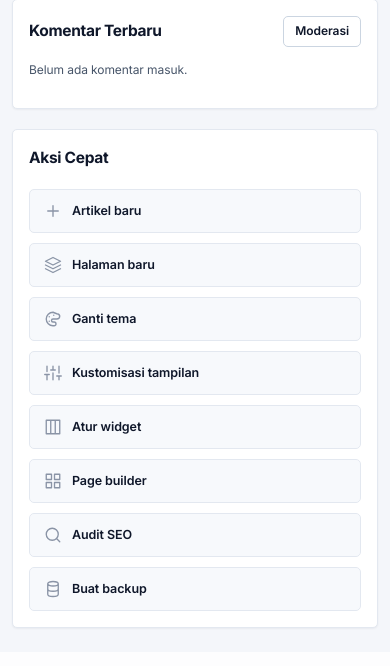
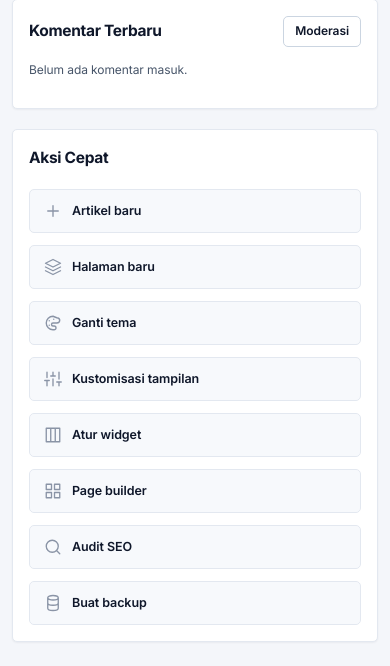
Before and after one commit to mjra271099/CMS-BLOGGING, a PHP site: page /admin/index.php in a window 390 px wide. Shown: the part 1381-2047 px from the top of the page. Before the commit the page ends 2010 px from the top, so only its background shows below. Run offline with PHP 8.4, Linux system fonts and the light colour scheme; the visitor is signed in with stand-in values (Sample User, id 1); data that the repository does not hold is empty; some libraries are stand-ins or nearby versions.

Commit message:
fix(admin): tidy layout across all screen widths
- Cap content at a 1720px measure and centre it on ultra-wide displays so
  tables, inputs and text lines stay readable instead of stretching.
- Align top-bar controls with the content column using the same measure;
  unify mobile top-bar padding with the main gutter.
- Keep 4 KPI cards on one row only while they stay comfortable, then switch
  to 2x2 instead of four cramped cards.
- Make in-card quick actions an even grid of equal-height chips that adapts
  4/3/2/1 columns by width.
- Allow widget type labels to wrap so they are never clipped on narrow screens.

```diff
--- a/assets/admin-app.css
+++ b/assets/admin-app.css
@@ -457,7 +457,7 @@ input.slug-input { min-height: 34px; padding: 5px 9px; font-size: 12px; }
 .widget-item .drag-handle { color: #94a3b8; font-size: 14px; letter-spacing: -2px; user-select: none; }
 .widget-main { flex: 1; min-width: 0; }
 .widget-main strong { display: block; font-size: 12.5px; overflow: hidden; text-overflow: ellipsis; white-space: nowrap; }
-.widget-main .muted { display: block; margin-top: 2px; font-size: 10.5px; }
+.widget-main .muted { display: block; margin-top: 2px; font-size: 10.5px; overflow-wrap: anywhere; }
 .widget-tools { display: flex; flex-wrap: wrap; gap: 4px; }
 .widget-tools form { display: inline; margin: 0; }
 .widget-tools button { min-height: 27px; padding: 3px 8px; font-size: 10.5px; }
--- a/assets/admin.css
+++ b/assets/admin.css
@@ -1127,6 +1127,13 @@ textarea:focus-visible {
     --admin-sidebar-collapsed: 76px;
     --admin-header-height: 64px;
 
+    /* Content measure: the admin stops stretching once it reaches this width
+       and centres instead, so ultra-wide monitors do not produce 2000px-wide
+       tables, inputs and text lines. The top bar uses the same measure, so its
+       controls stay aligned with the content column. */
+    --admin-content-max: 1720px;
+    --admin-pad-x: clamp(14px, 2vw, 30px);
+
     color-scheme: light;
 }
 
@@ -1433,7 +1440,9 @@ h1, h2, h3, h4, h5, h6 {
 .top {
     gap: var(--sp-3);
     min-height: var(--admin-header-height);
-    padding: 0 clamp(14px, 2vw, 28px);
+    /* Align the top-bar controls with the content column: on ultra-wide screens
+       the extra space is split evenly on both sides of the same measure. */
+    padding-inline: max(var(--admin-pad-x), calc((100% - var(--admin-content-max)) / 2 + var(--admin-pad-x)));
     background: color-mix(in srgb, var(--admin-surface) 90%, transparent);
     border-bottom: 1px solid var(--admin-border);
     box-shadow: var(--admin-shadow-sm);
@@ -1579,12 +1588,12 @@ h1, h2, h3, h4, h5, h6 {
 .user-menu-panel .danger-text { color: var(--admin-danger); }
 .user-menu-sep { height: 1px; margin: 4px 6px; background: var(--admin-border-light); }
 
-/* --- 39. CONTENT AREA (FULL WIDTH) ------------------------------ */
+/* --- 39. CONTENT AREA (FULL WIDTH, MEASURED ON ULTRA-WIDE) ------ */
 .main {
     width: 100%;
-    max-width: none;
-    margin: 0;
-    padding: var(--sp-6) clamp(14px, 2vw, 30px) var(--sp-8);
+    max-width: var(--admin-content-max);
+    margin-inline: auto;
+    padding: var(--sp-6) var(--admin-pad-x) var(--sp-8);
 }
 
 .breadcrumb {
@@ -1691,6 +1700,30 @@ h1, h2, h3, h4, h5, h6 {
 }
 .quick-action .qa-icon { display: inline-flex; color: var(--admin-text-muted); }
 .quick-action:hover .qa-icon { color: var(--admin-primary); }
+
+/* Quick actions inside the dashboard card form an even grid of equal chips at
+   every width instead of a flex row that wraps into uneven heights. */
+.card .quick-actions {
+    display: grid;
+    grid-template-columns: repeat(4, minmax(0, 1fr));
+    gap: var(--sp-3);
+}
+.card .quick-action {
+    flex: initial;
+    width: 100%;
+    min-width: 0;
+    min-height: 44px;
+    align-items: center;
+}
+@media (max-width: 1200px) {
+    .card .quick-actions { grid-template-columns: repeat(3, minmax(0, 1fr)); }
+}
+@media (max-width: 900px) {
+    .card .quick-actions { grid-template-columns: repeat(2, minmax(0, 1fr)); }
+}
+@media (max-width: 520px) {
+    .card .quick-actions { grid-template-columns: minmax(0, 1fr); }
+}
 
 /* --- 41. FORMS --------------------------------------------------- */
 label {
@@ -2022,6 +2055,12 @@ body.sidebar-collapsed .sidebar-user { justify-content: center; padding: 7px 0;
 .sidebar-collapsed-toggle .sidebar-toggle { display: inline-flex; }
 
 /* --- 52. RESPONSIVE --------------------------------------------- */
+@media (max-width: 1240px) {
+    /* Four KPI cards stay on one row only while each card keeps a comfortable
+       width; below that the row becomes 2x2 instead of four cramped cards. */
+    .grid { grid-template-columns: repeat(2, minmax(0, 1fr)); }
+}
+
 @media (max-width: 1100px) {
     :root { --admin-sidebar-width: 228px; }
     .grid { grid-template-columns: repeat(2, minmax(0, 1fr)); }
@@ -2066,7 +2105,7 @@ body.sidebar-collapsed .sidebar-user { justify-content: center; padding: 7px 0;
 
 @media (max-width: 820px) {
     .top-search { display: none; }
-    .top { padding: 0 12px; }
+    .top { padding: 0 var(--sp-4); }
     .main { padding: var(--sp-5) var(--sp-4) var(--sp-7); }
     .dashboard-cols { grid-template-columns: 1fr; }
     .dashboard-grid { grid-template-columns: minmax(0, 1fr); }
@@ -2074,6 +2113,7 @@ body.sidebar-collapsed .sidebar-user { justify-content: center; padding: 7px 0;
 
 @media (max-width: 640px) {
     :root { --admin-header-height: 58px; }
+    .top { padding: 0 var(--sp-3); }
     .user-menu .user-name { display: none; }
     .user-menu > summary { padding: 3px; }
     .top-actions { gap: 2px; }
```
